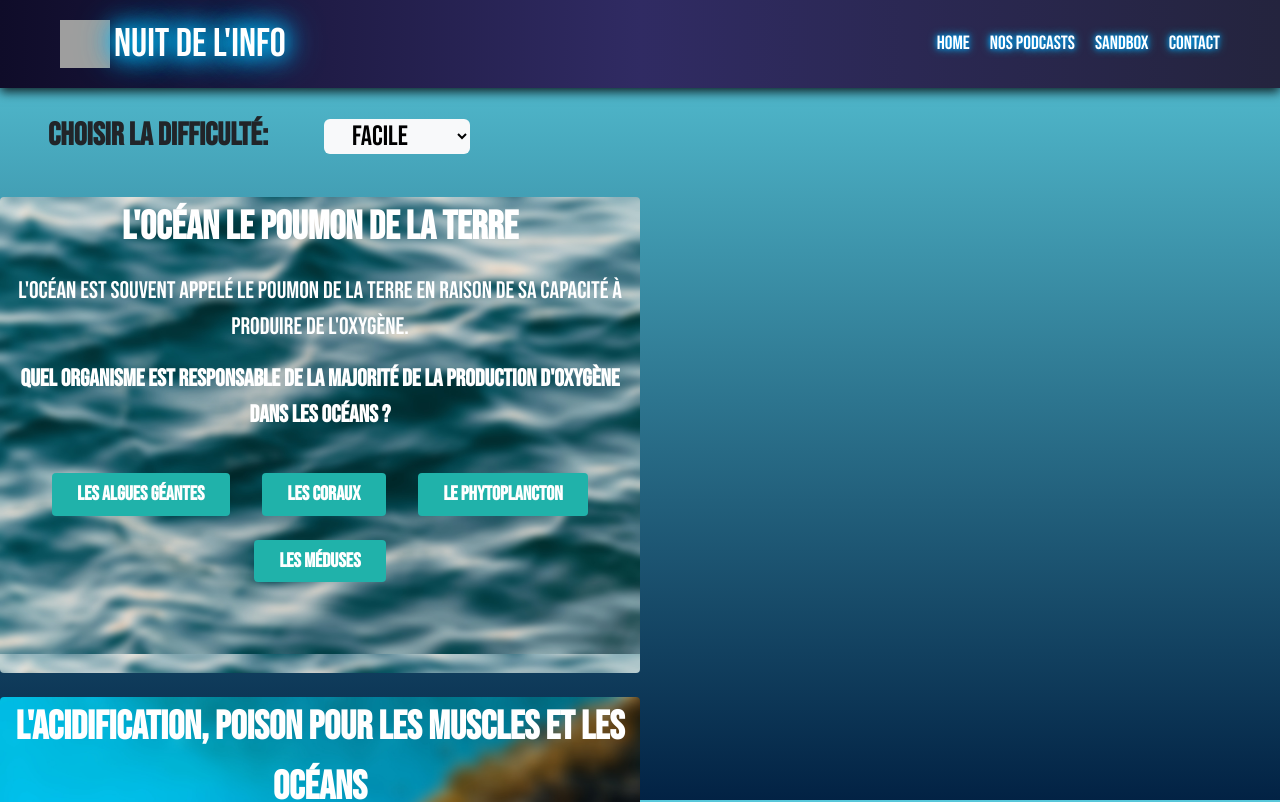
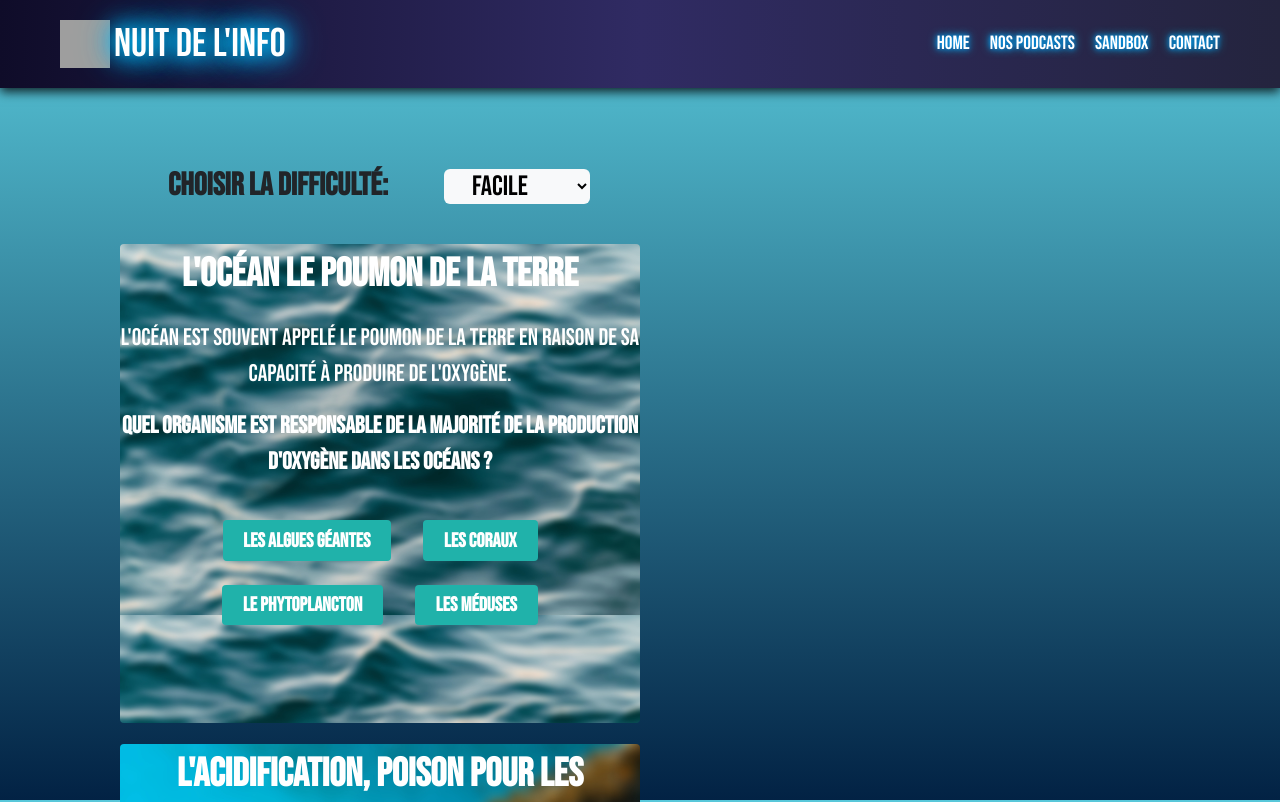
Before and after one commit to nuit-de-linfo-2024/front-end, an Angular app: page /sandbox in a window 1280 px wide. Shown: the top 802 px of the page. Built offline with nearby package versions, Linux system fonts and the light colour scheme; grey boxes are pictures that could not be loaded; a web font is replaced by a local one.

Commit message:
feat : merge noe

```diff
--- a/src/app/sandbox/sandbox.component.html
+++ b/src/app/sandbox/sandbox.component.html
@@ -1,11 +1,15 @@
+<div class="container sandbox">
+
     <label class="mx-5 my-4 fs-2 fw-bold " for="difficulty">Choisir la difficulté: </label>
-    <select class="mx-2 bg-light rounded border-0 px-4 fs-3" id="difficulty" [(ngModel)]="selectedDifficulty" (change)="onDifficultyChange(selectedDifficulty)">
+    <select class="mx-2 bg-light rounded border-0 px-4 fs-3" id="difficulty" [(ngModel)]="selectedDifficulty"
+            (change)="onDifficultyChange(selectedDifficulty)">
       <option value="easy">Facile</option>
       <option value="medium">Moyen</option>
       <option value="hard">Difficile</option>
     </select>
-@for (mock of mockData; track mock.title){
-    <div >
+    @for (mock of mockData; track mock.title) {
+      <div>
         <app-card-test [mockData]="mock" [selectedDifficulty]="selectedDifficulty"></app-card-test>
       </div>
     }
+  </div>
--- a/src/app/sandbox/sandbox.component.scss
+++ b/src/app/sandbox/sandbox.component.scss
@@ -0,0 +1,3 @@
+.sandbox{
+  padding: 50px;
+}
--- a/src/styles.scss
+++ b/src/styles.scss
@@ -2,7 +2,7 @@
 @import url('https://fonts.googleapis.com/css2?family=Bebas+Neue&family=Jaro:opsz@6..72&display=swap');body {
   width: 100vw;
   height: 100vh;
-  overflow: hidden;
+  //overflow: hidden;
   background-image: linear-gradient(0deg, #022244, #58c8da);
   margin: 0;
   font-family: "Bebas Neue", sans-serif;
```
Lines whose indentation alone changed are shown as unchanged.
